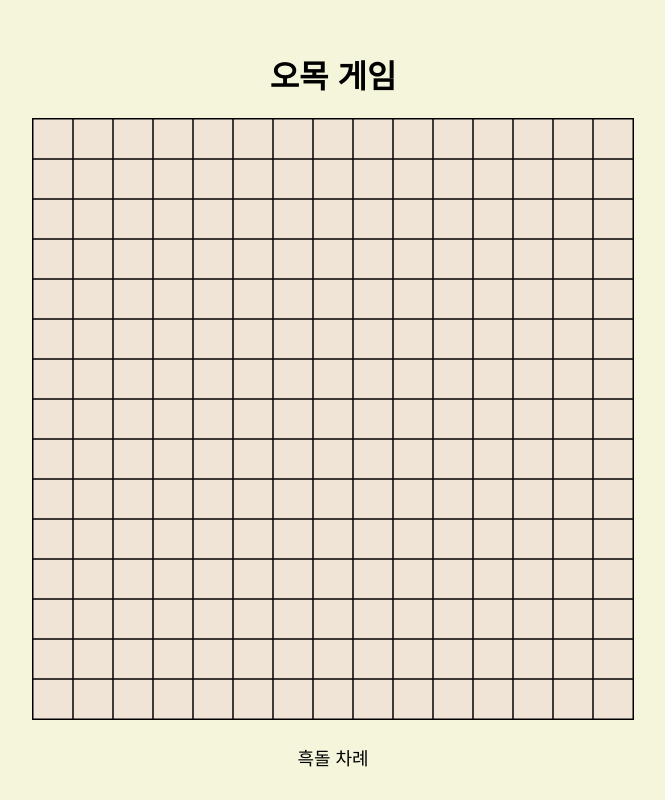
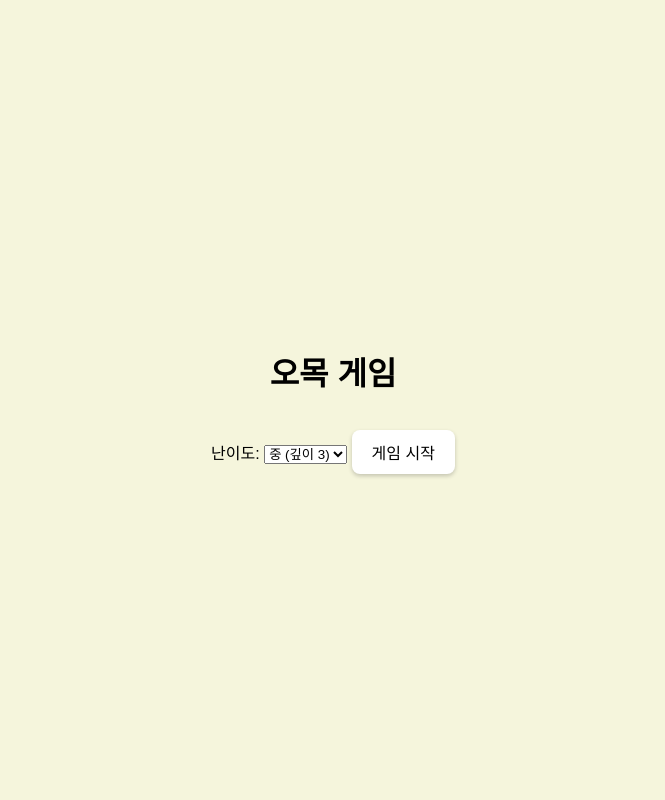
Before and after one commit to jeongjaewook02/Algorithm, a Flask app: page / in a window 1280 px wide. Shown: the whole page, without its empty margins (307-972 px from the left). Run offline with Flask 3, Linux system fonts and the light colour scheme.

Commit message:
난이도 구현

```diff
--- a/static/ai.js
+++ b/static/ai.js
@@ -1,26 +1,116 @@
+/* ai.js : Minimax-기반 오목 AI
+   난이도 → 탐색 깊이
+   하(easy)=2, 중(medium)=3, 상(hard)=4
+*/
+
+const depthMap = { easy: 2, medium: 3, hard: 4 };
+
+const getDifficulty = () => document.getElementById('difficulty').value;
+
+/* ───────── AI 진입 ───────── */
 const aiMove = () => {
   if (gameOver) return;
+  const depth = depthMap[getDifficulty()] ?? 2;
+  minimaxMove(depth);
+};
 
-    let availableMoves = [];
-    for (let i = 0; i < boardSize; i++) {
-      for (let j = 0; j < boardSize; j++) {
-        if (board[i][j] === 0) {
-          availableMoves.push([i, j]);
+/* 하나의 최적 수 선택 */
+const minimaxMove = (depth) => {
+  let bestScore = -Infinity;
+  let bestMove = null;
+
+  for (let x = 0; x < boardSize; x++) {
+    for (let y = 0; y < boardSize; y++) {
+      if (board[x][y] !== 0) continue;
+
+      board[x][y] = 2;                    // 가상 착수
+      const score = minimax(depth - 1, false, -Infinity, Infinity);
+      board[x][y] = 0;                    // 되돌리기
+
+      if (score > bestScore) {
+        bestScore = score;
+        bestMove = [x, y];
       }
     }
   }
 
-    if (availableMoves.length > 0) {
-      const [x, y] = availableMoves[Math.floor(Math.random() * availableMoves.length)];
+  if (bestMove) makeAIMove(...bestMove);
+};
+
+/* 재귀 미니맥스 + 알파·베타 가지치기 */
+const minimax = (depth, isMaximizing, alpha, beta) => {
+  const winner = evaluateBoard();
+  if (winner !== 0) return winner === 2 ? 100_000 : -100_000;
+  if (depth === 0) return evaluateHeuristic();
+
+  if (isMaximizing) {
+    let maxEval = -Infinity;
+    for (let x = 0; x < boardSize; x++) {
+      for (let y = 0; y < boardSize; y++) {
+        if (board[x][y] !== 0) continue;
+        board[x][y] = 2;
+        const evalScore = minimax(depth - 1, false, alpha, beta);
+        board[x][y] = 0;
+        maxEval = Math.max(maxEval, evalScore);
+        alpha = Math.max(alpha, evalScore);
+        if (beta <= alpha) return maxEval; // 가지치기
+      }
+    }
+    return maxEval;
+  } else {
+    let minEval = Infinity;
+    for (let x = 0; x < boardSize; x++) {
+      for (let y = 0; y < boardSize; y++) {
+        if (board[x][y] !== 0) continue;
+        board[x][y] = 1;
+        const evalScore = minimax(depth - 1, true, alpha, beta);
+        board[x][y] = 0;
+        minEval = Math.min(minEval, evalScore);
+        beta = Math.min(beta, evalScore);
+        if (beta <= alpha) return minEval; // 가지치기
+      }
+    }
+    return minEval;
+  }
+};
+
+/* 현재 보드에 승자가 있으면 돌 색(1·2) 반환, 없으면 0 */
+const evaluateBoard = () => {
+  for (let x = 0; x < boardSize; x++) {
+    for (let y = 0; y < boardSize; y++) {
+      if (board[x][y] !== 0 && checkWinner(x, y)) return board[x][y];
+    }
+  }
+  return 0;
+};
+
+/* 매우 단순한 휴리스틱: 중앙 선호 + 돌 개수 차이 */
+const evaluateHeuristic = () => {
+  let score = 0;
+  const center = Math.floor(boardSize / 2);
+
+  for (let x = 0; x < boardSize; x++) {
+    for (let y = 0; y < boardSize; y++) {
+      if (board[x][y] === 2) {
+        score += 10;
+        score += 5 - (Math.abs(center - x) + Math.abs(center - y));
+      } else if (board[x][y] === 1) {
+        score -= 10;
+        score -= 5 - (Math.abs(center - x) + Math.abs(center - y));
+      }
+    }
+  }
+  return score;
+};
+
+/* AI 실제 착수 후 게임 상태 갱신 */
+const makeAIMove = (x, y) => {
   board[x][y] = 2;
   drawBoard();
 
   if (checkWinner(x, y)) {
-        document.getElementById('status').innerText = '백돌 승리!';
-        gameOver = true;
-        return;
-      }
-
+    endGame('백돌 승리!');
+  } else {
     currentPlayer = 1;
     document.getElementById('status').innerText = '흑돌 차례';
   }
--- a/static/script.js
+++ b/static/script.js
@@ -1,10 +1,16 @@
+// script.js : 보드 그리기 및 게임 흐름
 const canvas = document.getElementById('gameBoard');
 const ctx = canvas.getContext('2d');
 const boardSize = 15;
 const cellSize = 40;
-let board = Array(boardSize).fill().map(() => Array(boardSize).fill(0));
-let currentPlayer = 1;
-let gameOver = false;
+
+let board, currentPlayer, gameOver;
+
+const initBoard = () => {
+  board = Array.from({ length: boardSize }, () => Array(boardSize).fill(0));
+  currentPlayer = 1; // 1: 흑(플레이어), 2: 백(컴퓨터)
+  gameOver = false;
+};
 
 const drawBoard = () => {
   ctx.clearRect(0, 0, canvas.width, canvas.height);
@@ -30,68 +36,87 @@ const drawBoard = () => {
   }
 };
 
-const handleClick = (event) => {
-  if (gameOver) return;
-
-  const x = Math.floor(event.offsetX / cellSize);
-  const y = Math.floor(event.offsetY / cellSize);
-
-  if (board[x][y] === 0) {
-    board[x][y] = currentPlayer;
-    drawBoard();
-
-    if (checkWinner(x, y)) {
-      document.getElementById('status').innerText = `${currentPlayer === 1 ? "흑돌" : "백돌"} 승리!`;
-      gameOver = true;
-      return;
-    }
-
-    currentPlayer = currentPlayer === 1 ? 2 : 1;
-    document.getElementById('status').innerText = `${currentPlayer === 1 ? "흑돌" : "백돌"} 차례`;
-
-    if (currentPlayer === 2) {
-      setTimeout(() => {
-        aiMove(); // AI 차례
-      }, 500);
-    }
-  }
-};
-
-canvas.addEventListener('click', handleClick);
-
 const checkWinner = (x, y) => {
   const directions = [
-    [[1, 0], [-1, 0]],  // 가로
-    [[0, 1], [0, -1]],  // 세로
-    [[1, 1], [-1, -1]], // 대각 \
-    [[1, -1], [-1, 1]]  // 대각 /
+    [[1, 0], [-1, 0]],
+    [[0, 1], [0, -1]],
+    [[1, 1], [-1, -1]],
+    [[1, -1], [-1, 1]],
   ];
 
-  for (let dir of directions) {
+  for (const dir of directions) {
     let count = 1;
-
-    for (let [dx, dy] of dir) {
+    for (const [dx, dy] of dir) {
       let nx = x + dx;
       let ny = y + dy;
-      while (nx >= 0 && nx < boardSize && ny >= 0 && ny < boardSize && board[nx][ny] === board[x][y]) {
+      while (
+        nx >= 0 && nx < boardSize && ny >= 0 && ny < boardSize &&
+        board[nx][ny] === board[x][y]
+      ) {
         count++;
         nx += dx;
         ny += dy;
       }
     }
-
     if (count >= 5) return true;
   }
-
   return false;
 };
 
-const resetGame = () => {
-  board = Array(boardSize).fill().map(() => Array(boardSize).fill(0));
-  currentPlayer = 1;
-  gameOver = false;
-  document.getElementById('status').innerText = '흑돌 차례';
+// 화면 요소
+const startScreen = document.getElementById('start-screen');
+const gameScreen = document.getElementById('game-screen');
+const endScreen = document.getElementById('end-screen');
+const statusText = document.getElementById('status');
+const winnerText = document.getElementById('winner-text');
+
+const startGame = () => {
+  initBoard();
   drawBoard();
+  statusText.innerText = '흑돌 차례';
+  startScreen.style.display = 'none';
+  endScreen.style.display = 'none';
+  gameScreen.style.display = 'block';
 };
 
-drawBoard();
+const endGame = (msg) => {
+  gameOver = true;
+  winnerText.innerText = msg;
+  gameScreen.style.display = 'none';
+  endScreen.style.display = 'block';
+};
+
+const restartGame = () => {
+  startScreen.style.display = 'block';
+  endScreen.style.display = 'none';
+  gameScreen.style.display = 'none';
+};
+
+// 플레이어 클릭 이벤트
+canvas.addEventListener('click', (e) => {
+  if (gameOver || currentPlayer !== 1) return;
+
+  const x = Math.floor(e.offsetX / cellSize);
+  const y = Math.floor(e.offsetY / cellSize);
+
+  if (board[x][y] === 0) {
+    board[x][y] = 1;
+    drawBoard();
+
+    if (checkWinner(x, y)) {
+      endGame('흑돌 승리!');
+      return;
+    }
+
+    currentPlayer = 2;
+    statusText.innerText = '백돌 차례';
+    setTimeout(aiMove, 200);
+  }
+});
+
+// 버튼 이벤트
+document.getElementById('startBtn').addEventListener('click', startGame);
+document.getElementById('restartBtn').addEventListener('click', restartGame);
+
+// 초기 보드 설정 (첫 로드 시)
+initBoard();
--- a/static/style.css
+++ b/static/style.css
@@ -1,24 +1,39 @@
 body {
   font-family: Arial, sans-serif;
+  background-color: #f5f5dc;
+  margin: 0;
   display: flex;
   justify-content: center;
   align-items: center;
   height: 100vh;
-    margin: 0;
-    background-color: #f5f5dc; /* 연한 베이지색으로 바꿈 */
 }
 
-.game-container {
+.screen {
   text-align: center;
 }
 
 canvas {
   border: 1px solid #000;
   cursor: pointer;
-    background-color: #f0e4d7; /* 바둑판 배경도 따뜻한 톤으로 설정 */
+  background-color: #f0e4d7;
 }
 
 #status {
-    margin-top: 20px;
+  margin-top: 15px;
   font-size: 18px;
 }
+
+button {
+  margin-top: 15px;
+  padding: 10px 20px;
+  font-size: 16px;
+  border: none;
+  border-radius: 8px;
+  box-shadow: 0 2px 4px rgba(0, 0, 0, 0.2);
+  cursor: pointer;
+  background-color: #ffffff;
+}
+
+button:hover {
+  transform: translateY(-2px);
+}
--- a/templates/index.html
+++ b/templates/index.html
@@ -1,16 +1,40 @@
 <!DOCTYPE html>
 <html lang="ko">
 <head>
-  <meta charset="UTF-8">
+  <meta charset="UTF-8" />
   <title>오목 게임</title>
-  <link rel="stylesheet" href="{{ url_for('static', filename='style.css') }}">
+  <!-- Flask 정적 파일 -->
+  <link rel="stylesheet" href="{{ url_for('static', filename='style.css') }}" />
 </head>
 <body>
-  <div class="game-container">
+  <!-- ⏯️ 시작 화면 -->
+  <div id="start-screen" class="screen">
     <h1>오목 게임</h1>
+
+    <label for="difficulty">난이도:
+      <select id="difficulty">
+        <option value="easy">하 (깊이 2)</option>
+        <option value="medium" selected>중 (깊이 3)</option>
+        <option value="hard">상 (깊이 4)</option>
+      </select>
+    </label>
+
+    <button id="startBtn">게임 시작</button>
+  </div>
+
+  <!-- 🎲 게임 화면 -->
+  <div id="game-screen" class="screen" style="display:none;">
     <canvas id="gameBoard" width="600" height="600"></canvas>
     <div id="status">흑돌 차례</div>
   </div>
+
+  <!-- 🏆 종료 화면 -->
+  <div id="end-screen" class="screen" style="display:none;">
+    <h1 id="winner-text"></h1>
+    <button id="restartBtn">다시하기</button>
+  </div>
+
+  <!-- 스크립트 로드 (AI → 로직 순) -->
   <script src="{{ url_for('static', filename='ai.js') }}"></script>
   <script src="{{ url_for('static', filename='script.js') }}"></script>
 </body>
```
Lines whose indentation alone changed are shown as unchanged.
